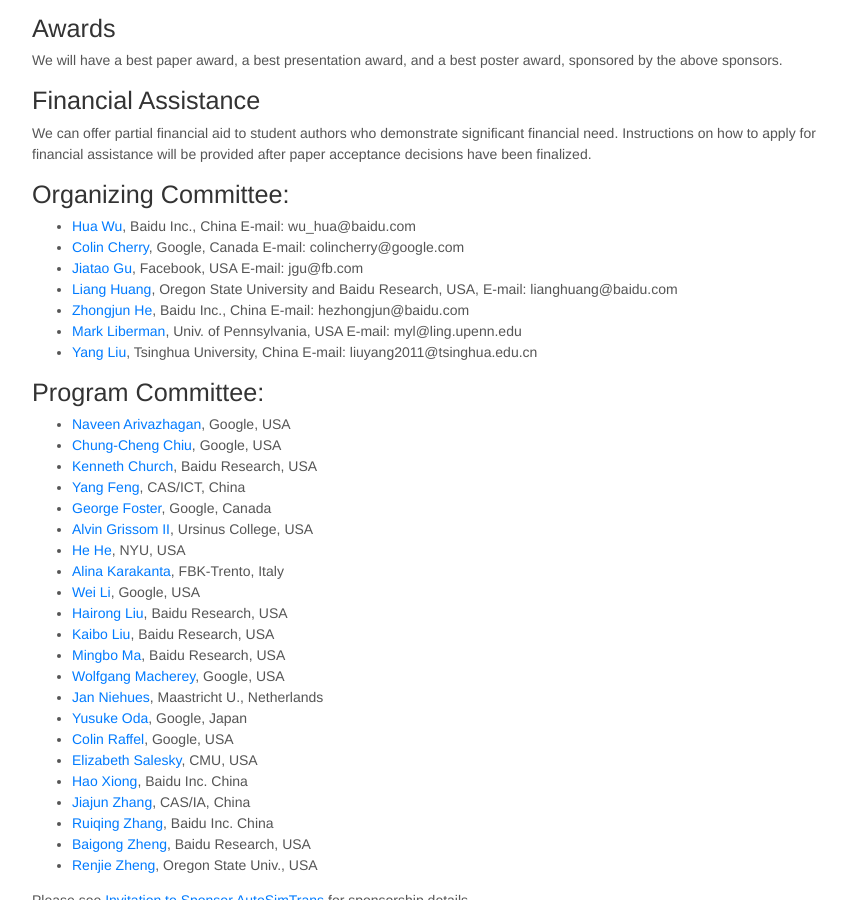
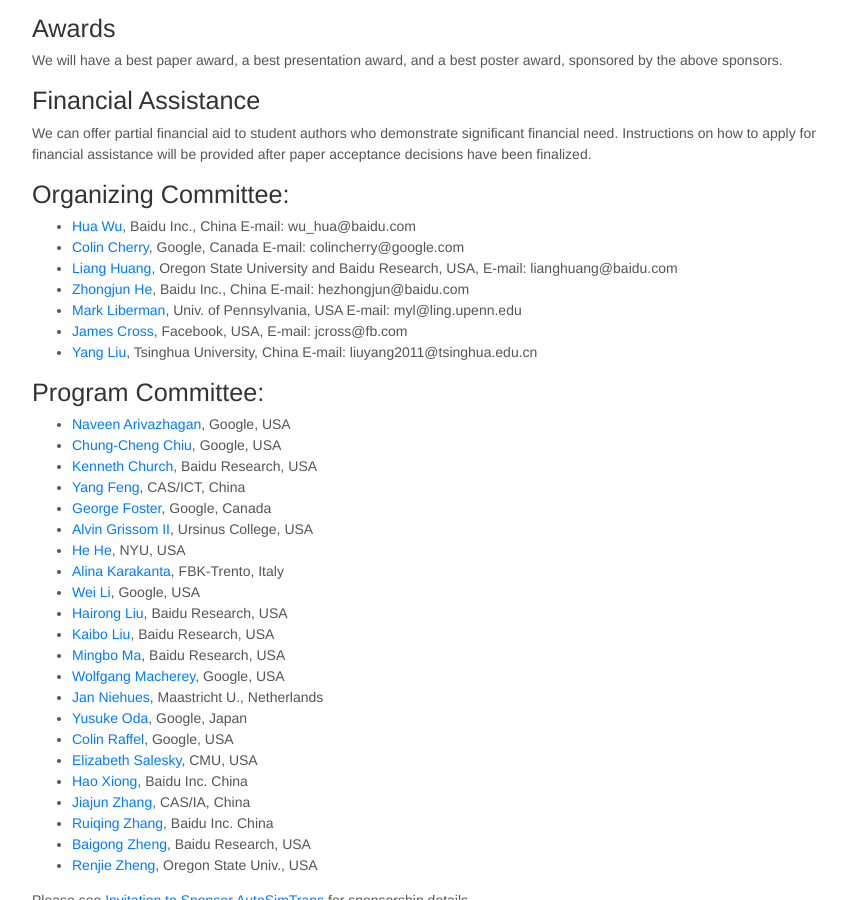
Before and after one commit to SimulTrans-workshop/SimulTrans-workshop.github.io, a Jekyll site: the page built from index.md, in a window 1280 px wide and 900 px high, scrolled down 1407 px. Shown: the whole window, without its empty margins (203-1048 px from the left). Built offline with Jekyll 4.4.1, drawn with Linux system fonts in a browser that asks for light colours; nearby versions of some CDN libraries.

Commit message:
oc updated

```diff
--- a/index.md
+++ b/index.md
@@ -65,10 +65,10 @@
 
 - [Hua Wu](http://research.baidu.com/People/index-view?id=121), Baidu Inc., China E-mail: wu_hua@baidu.com
 - [Colin Cherry](https://sites.google.com/site/colinacherry/), Google, Canada E-mail: colincherry@google.com
-- [Jiatao Gu](http://jiataogu.me/), Facebook, USA E-mail: jgu@fb.com
 - [Liang Huang](http://eecs.oregonstate.edu/~huanlian), Oregon State University and Baidu Research, USA, E-mail: lianghuang@baidu.com
 - [Zhongjun He](https://scholar.google.com/citations?user=a-1wSFYAAAAJ&hl=en), Baidu Inc., China E-mail: hezhongjun@baidu.com
 - [Mark Liberman](https://www.ling.upenn.edu/~myl/), Univ. of Pennsylvania, USA E-mail: myl@ling.upenn.edu
+- [James Cross](https://arxiv.org/search/cs?searchtype=author&query=Cross%2C+J), Facebook, USA, E-mail: jcross@fb.com
 - [Yang Liu](http://nlp.csai.tsinghua.edu.cn/~ly/), Tsinghua University, China E-mail: liuyang2011@tsinghua.edu.cn
 
 
```
